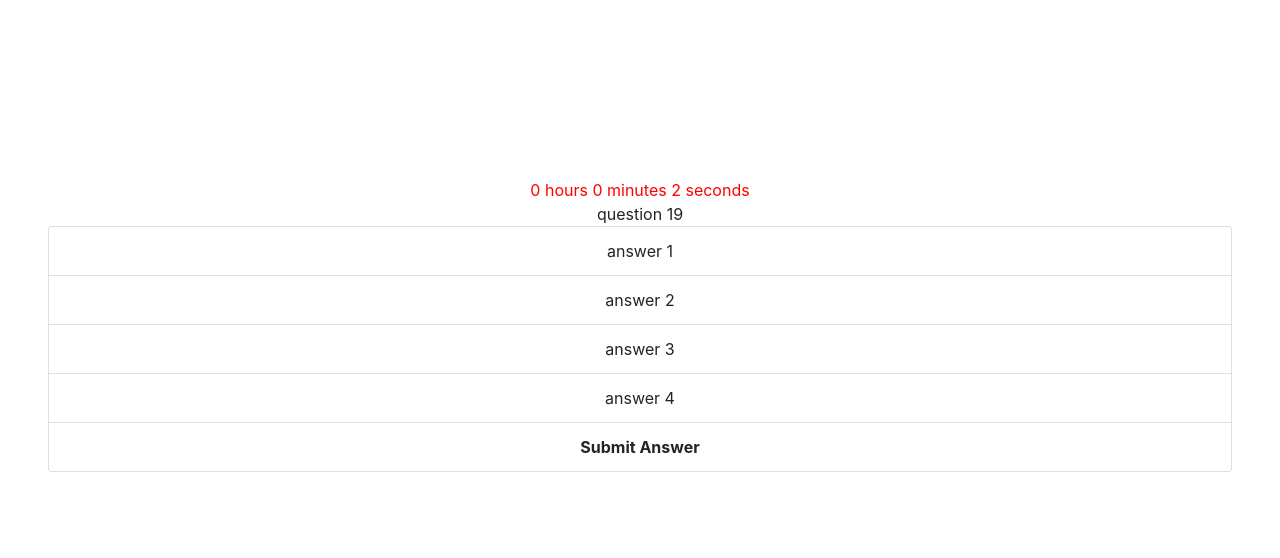
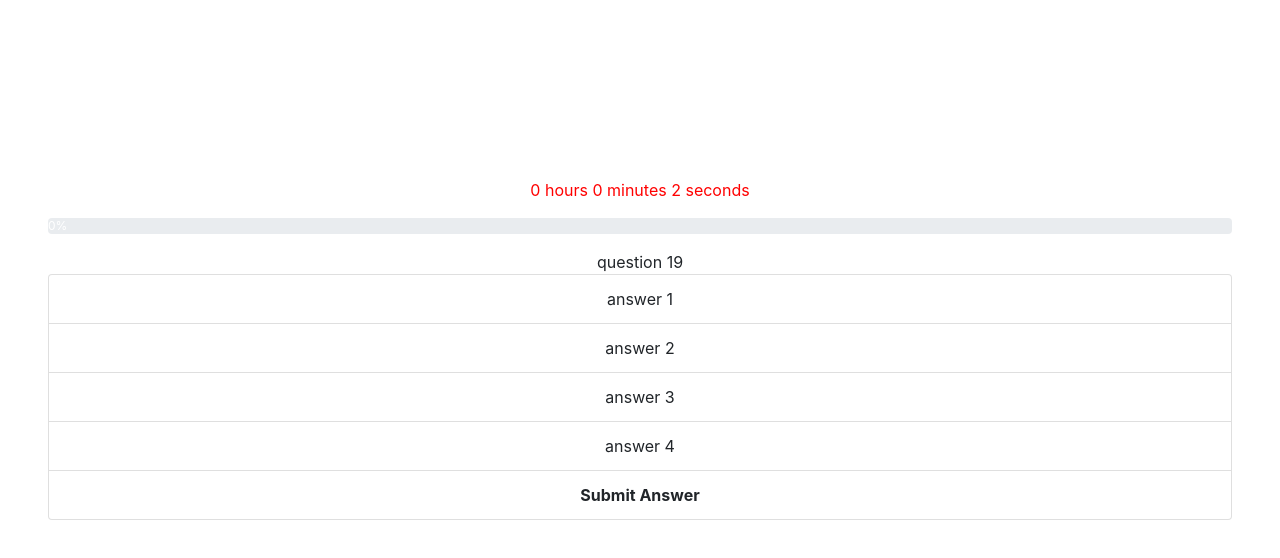
Before and after one commit to bpgould/FullStackHomework4, a plain HTML site: page index.html in a window 1280 px wide. Both pictures are taken after a click on the button "Start Quiz". Shown: the part 62-620 px from the top of the page. Drawn offline with nearby package versions, Linux system fonts and the light colour scheme.

Commit message:
added progress bar

```diff
--- a/script.js
+++ b/script.js
@@ -89,6 +89,7 @@ $(document).ready(function(){
         counter++;
     }
     //Start the quiz button triggers the first painting of a random question with answer choices and event listeners to interact with the quiz taker
+    //No reason to load this on the front end HTML since the user may just be checking the leaderboard and not taking the quiz
     $("#startQuizButton").click(function(){
         $("#hiddenOncePlayed").css('display','none');
         jQuery('<div/>',{
@@ -98,6 +99,16 @@ $(document).ready(function(){
         jQuery('<div/>',{
             id: 'timer'
         }).appendTo('#quizContent');
+
+        jQuery('<div/>',{
+            id: 'progressBar',
+            class: 'progress'
+        }).appendTo('#quizContent');//physical indicator of progress
+
+        var progressWidth=0;
+        $('#progressBar').append("<div class='progress-bar' role='progressbar' aria-valuenow='0' aria-valuemin='0' aria-valuemax='100' style='width:0%'>0%</div>");
+        $('.progress-bar').css('width',progressWidth + '%');
+        // $('.progress-bar').text('10%');
 
         jQuery('<div/>',{
             id: 'questionSpace'
@@ -149,6 +160,7 @@ $(document).ready(function(){
         }
     });
 
+    //toggleClass doesn't seem to work sometimes so I used a more verbose method below
     function ifAnAnswerSelectedThenUnselect(){
         if($('#firstElement').hasClass('list-group-item active')){
             $('#firstElement').removeClass('list-group-item active');
--- a/style.css
+++ b/style.css
@@ -13,7 +13,12 @@
 /* override default Bootstrap list style with traditional alphabetical style */
 /* need to fix to add letters via upper-alpha */
 .list-group{
-    list-style: upper-alpha;
     margin-left: 3rem !important;
     margin-right:3rem !important;
 }
+#progressBar{
+    margin-left: 3rem !important;
+    margin-right:3rem !important;
+    margin-top: 1rem !important;
+    margin-bottom: 1rem !important;
+}
```
